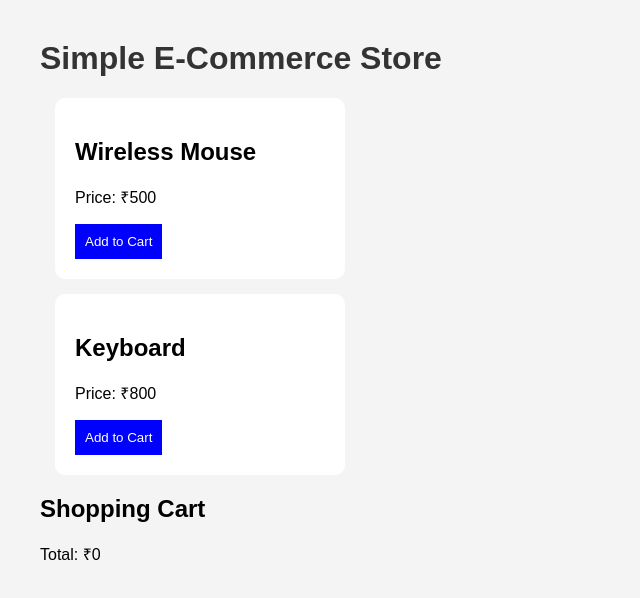
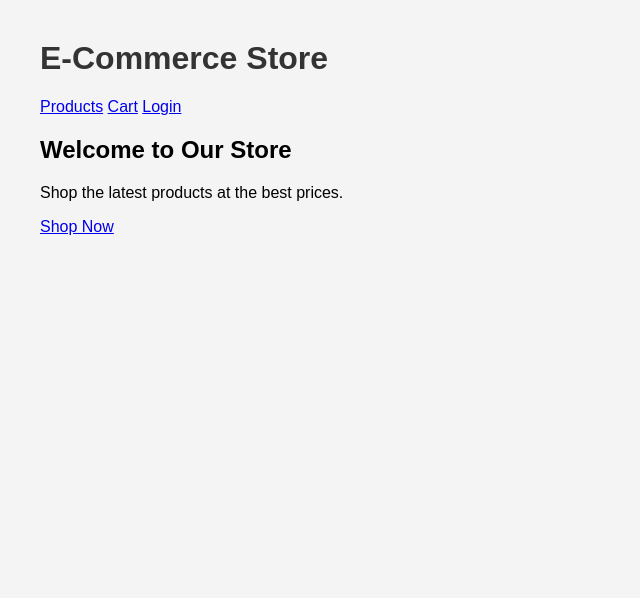
Before and after one commit to ksvsatwik-stack/commerce-web-application, a plain HTML site: page client/index.html in a window 1280 px wide. Shown: the whole page, without its empty margins (0-640 px from the left). Drawn offline with Linux system fonts and the light colour scheme; files that its build step writes are made by us from their sources.

Commit message:
Update index.html

```diff
--- a/client/index.html
+++ b/client/index.html
@@ -2,31 +2,22 @@
 <html>
 <head>
     <title>E-Commerce Store</title>
-    <link rel="stylesheet" href="style.css">
+    <link rel="stylesheet" href="css/style.css">
 </head>
 <body>
+    <header>
+        <h1>E-Commerce Store</h1>
+        <nav>
+            <a href="products.html">Products</a>
+            <a href="cart.html">Cart</a>
+            <a href="login.html">Login</a>
+        </nav>
+    </header>
 
-<h1>Simple E-Commerce Store</h1>
-
-<div class="product">
-    <h2>Wireless Mouse</h2>
-    <p>Price: ₹500</p>
-    <button onclick="addToCart('Wireless Mouse',500)">Add to Cart</button>
-</div>
-
-<div class="product">
-    <h2>Keyboard</h2>
-    <p>Price: ₹800</p>
-    <button onclick="addToCart('Keyboard',800)">Add to Cart</button>
-</div>
-
-<h2>Shopping Cart</h2>
-
-<ul id="cart"></ul>
-
-<p>Total: ₹<span id="total">0</span></p>
-
-<script src="script.js"></script>
-
+    <section class="hero">
+        <h2>Welcome to Our Store</h2>
+        <p>Shop the latest products at the best prices.</p>
+        <a href="products.html" class="btn">Shop Now</a>
+    </section>
 </body>
 </html>
```
